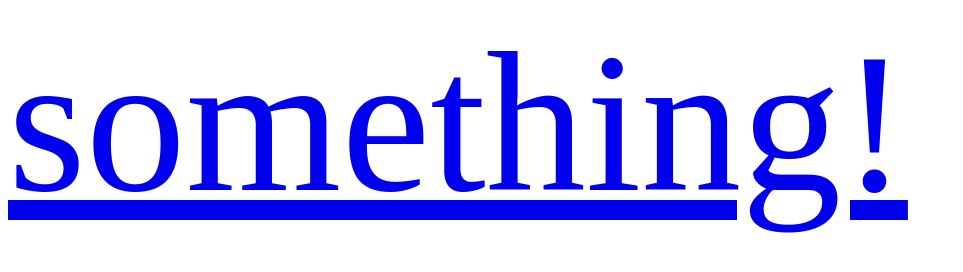
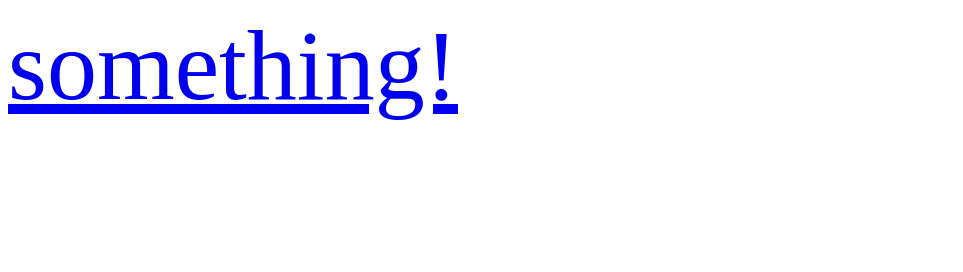
Before and after one commit to KevinCh3n/KevinCh3n.github.io, a plain HTML site: page Week 1/index.html in a window 1280 px wide. Shown: the whole page, without its empty margins (0-963 px from the left). Drawn offline with Linux system fonts and the light colour scheme.

Commit message:
Update index.html

```diff
--- a/Week 1/index.html
+++ b/Week 1/index.html
@@ -1 +1 @@
-<p style="font-size:200px"><a href="something.html">something!</a></p>
+<p style="font-size:100px"><a href="something.html">something!</a></p>
```
